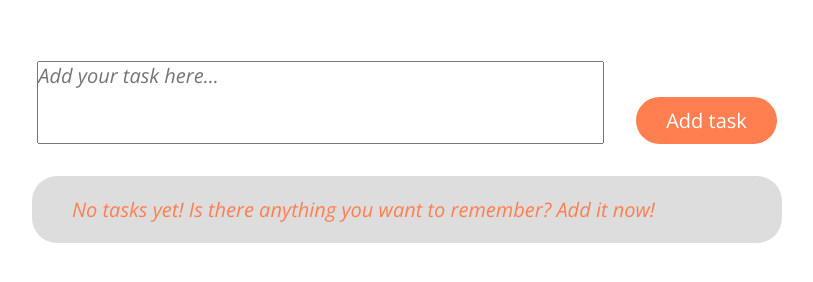
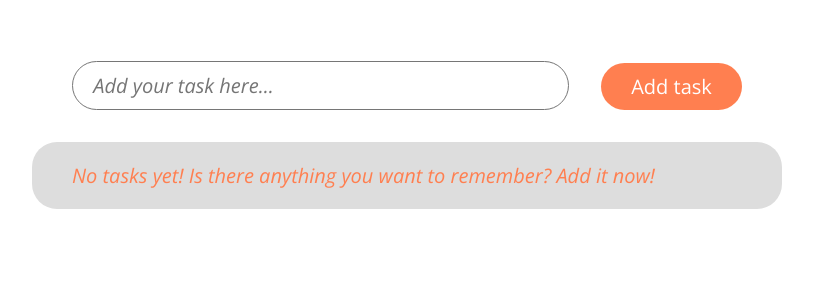
Before and after one commit to devdrivenai/dom-only-task-list, a plain HTML site: page index.html in a window 1280 px wide. Shown: the part 110-392 px from the top of the page, without its empty margins (233-1046 px from the left). Drawn offline with nearby package versions, Linux system fonts and the light colour scheme.

Commit message:
modify task textarea styling

```diff
--- a/index.html
+++ b/index.html
@@ -10,7 +10,7 @@
   <div class="container">
     <h1>Your Tasks List</h1>
     <form class="new-task-form" autocomplete="off">
-      <textarea class="new-task-text" cols="50" rows="3" placeholder="Add your task here..."></textarea>
+      <textarea class="new-task-text" cols="40" rows="1" placeholder="Add your task here..."></textarea>
       <button class="submit-new-task magic">Add task</button>
     </form>
     <section class="tasks">
--- a/styles.css
+++ b/styles.css
@@ -166,6 +166,11 @@ h1 {
 
 /* more specific ones */
 
+.new-task-text {
+  padding: .5em 1em;
+  border-radius: 25px;
+}
+
 .no-tasks-msg {
   border-radius: 25px;
 }
```
